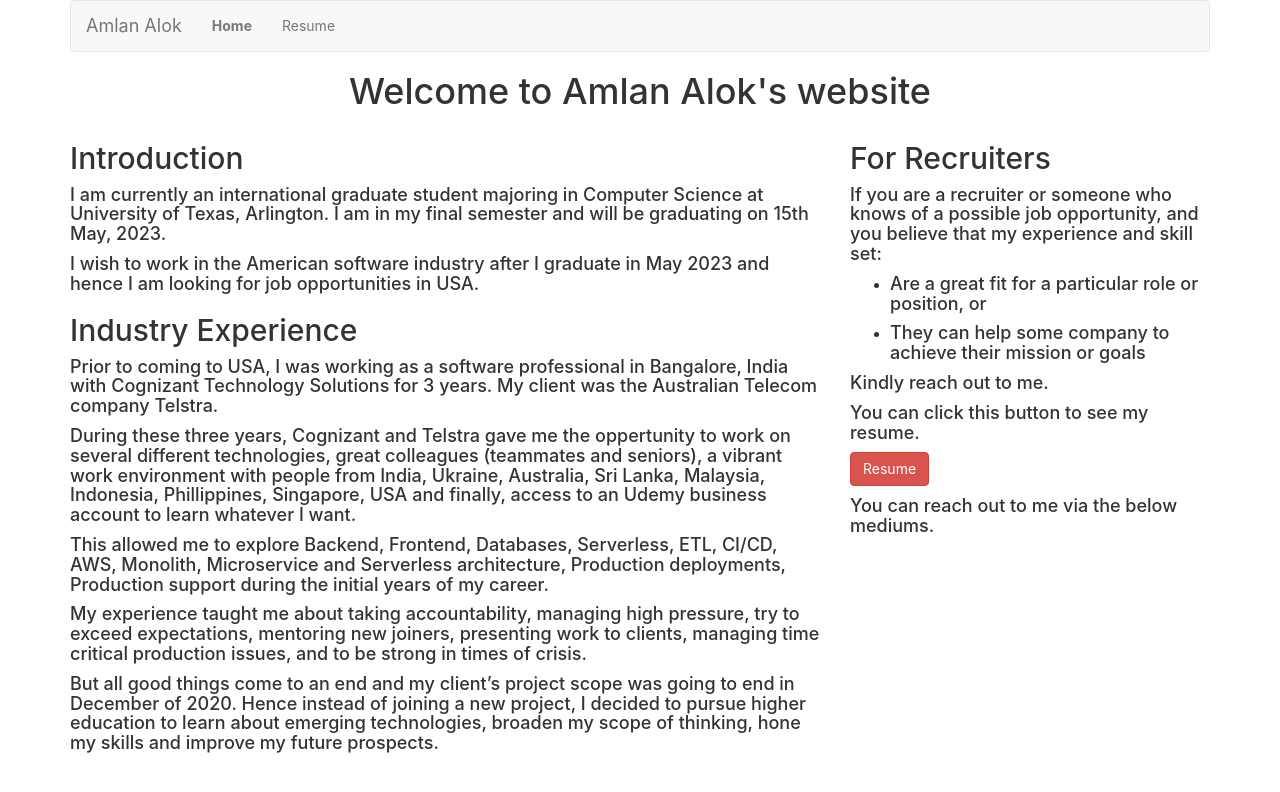
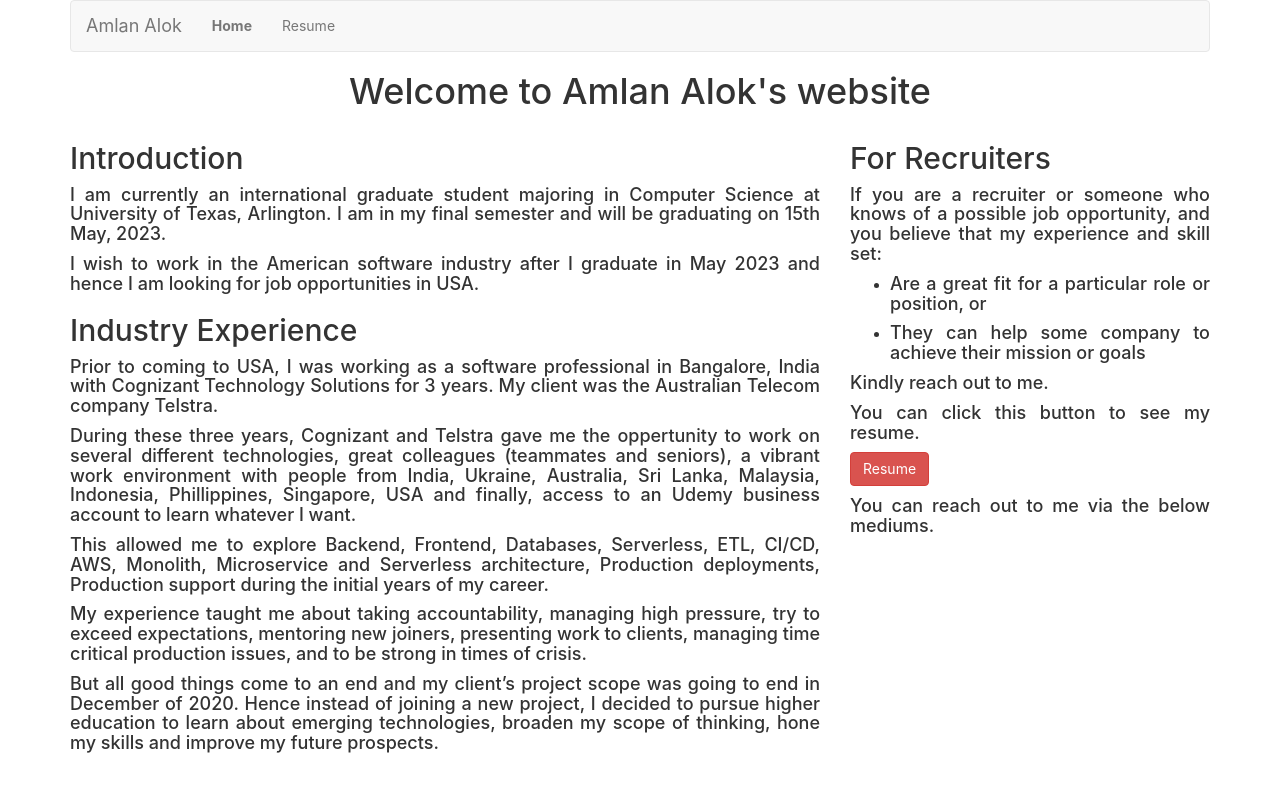
Before and after one commit to AmlanAlok/amlanalok.com, a React (Create React App) app: page / in a window 1280 px wide. Shown: the top 792 px of the page. Built offline with nearby package versions, Linux system fonts and the light colour scheme.

Commit message:
justified text

```diff
--- a/src/components/Home/Home.js
+++ b/src/components/Home/Home.js
@@ -8,7 +8,7 @@ function Home() {
             <header>
                 <h1 className='center-pos'>Welcome to Amlan Alok's website</h1>
                 <div className='row'>
-                    <div className="col-sm-8">
+                    <div className="col-sm-8 justify-txt">
 
                         <h2>Introduction</h2>
                         <h4>I am currently an international graduate student majoring in Computer Science at University of Texas, Arlington. I am in my final semester and will be graduating on 15th May, 2023.</h4>
@@ -22,7 +22,7 @@ function Home() {
                         <h4>But all good things come to an end and my client’s project scope was going to end in December of 2020. Hence instead of joining a new project, I decided to pursue higher education to learn about emerging technologies, broaden my scope of thinking, hone my skills and improve my future prospects.</h4>
 
                     </div>
-                    <div className="col-sm-4">
+                    <div className="col-sm-4 justify-txt">
                         <h2>For Recruiters</h2>
                         <h4>If you are a recruiter or someone who knows of a possible job opportunity, and you believe that my experience and skill set: </h4>
 
--- a/src/index.css
+++ b/src/index.css
@@ -44,3 +44,7 @@ nav a.active {
 .center-pos {
   text-align: center;
 }
+
+.justify-txt {
+  text-align: justify;
+}
```
